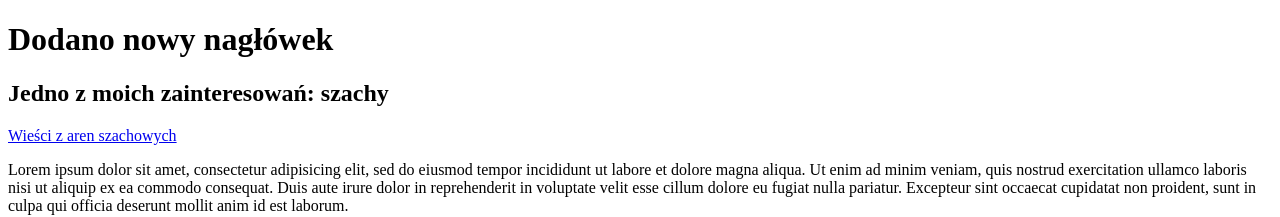
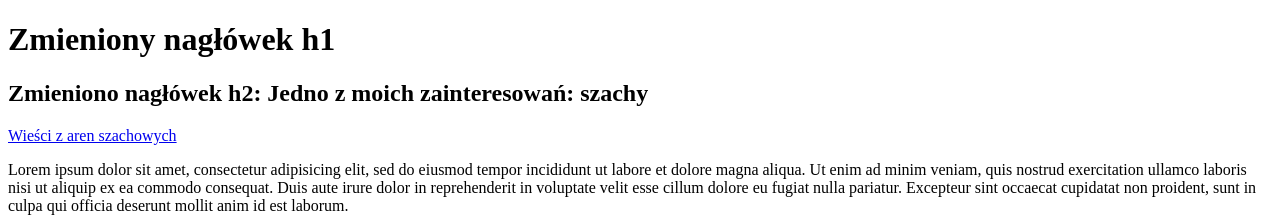
Before and after one commit to Dejzarn/learn-git-ex1, a plain HTML site: page index.html in a window 1280 px wide. Shown: the top 217 px of the page. Drawn offline with nearby package versions, Linux system fonts and the light colour scheme; files that its build step writes are made by us from their sources.

Commit message:
Change h1, h2

```diff
--- a/index.html
+++ b/index.html
@@ -6,8 +6,8 @@
   <link rel="stylesheet" href="css/style.css">
 </head>
 <body>
-  <h1>Dodano nowy nagłówek</h1>
-  <h2>Jedno z moich zainteresowań: szachy</h2>
+  <h1>Zmieniony nagłówek h1</h1>
+  <h2>Zmieniono nagłówek h2: Jedno z moich zainteresowań: szachy</h2>
   <a href="https://en.chessbase.com/" target=_blank>Wieści z aren szachowych</a>
   <p>Lorem ipsum dolor sit amet, consectetur adipisicing elit, sed do eiusmod tempor incididunt ut labore et dolore magna aliqua. Ut enim ad minim veniam, quis nostrud exercitation ullamco laboris nisi ut aliquip ex ea commodo consequat. Duis aute irure dolor in reprehenderit in voluptate velit esse cillum dolore eu fugiat nulla pariatur. Excepteur sint occaecat cupidatat non proident, sunt in culpa qui officia deserunt mollit anim id est laborum.
   </p>
```
